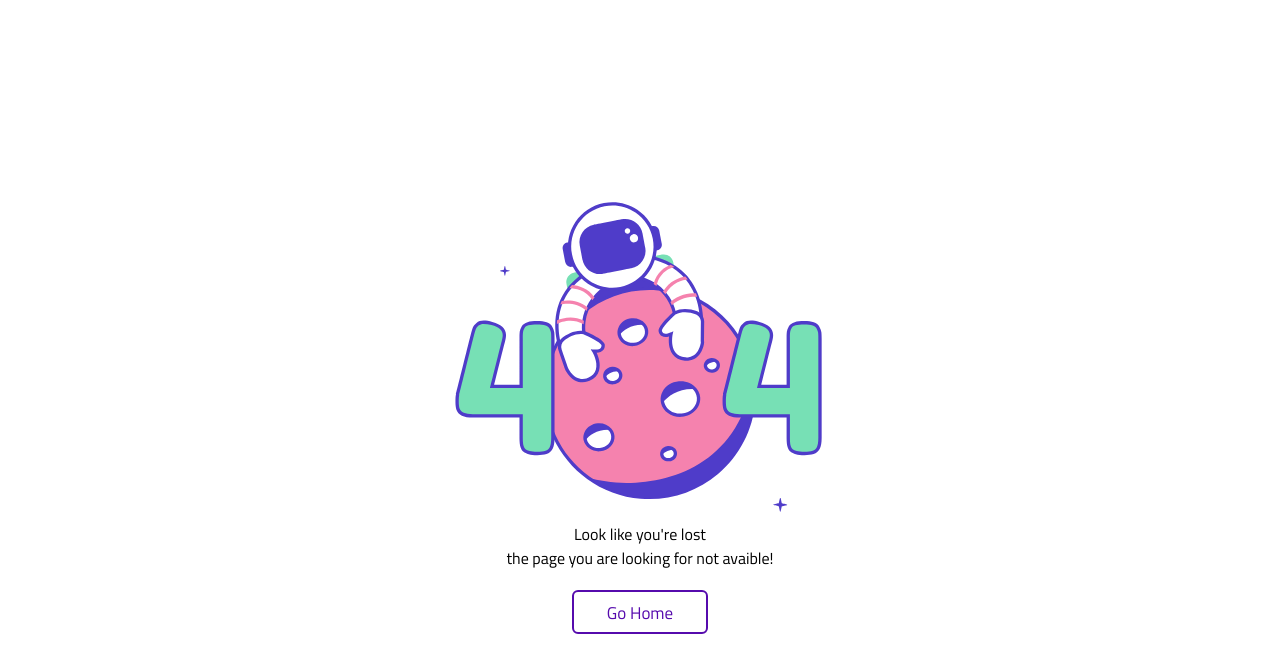
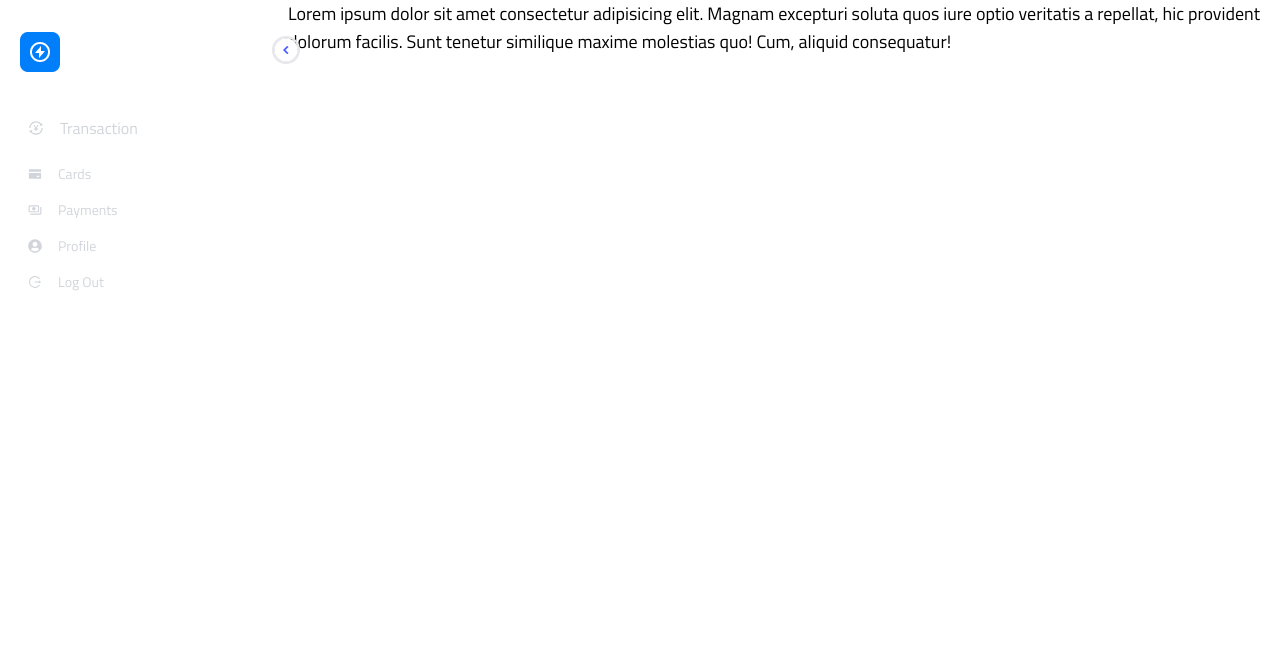
Before and after one commit to abdelhaq-laachari/CREDIT-DU-MAROC, a React (Create React App) app in the folder client/: page /dashboard in a window 1280 px wide. Shown: the top 672 px of the page. Built offline with nearby package versions, Linux system fonts and the light colour scheme.

Commit message:
feat: working on side bar

```diff
--- /dev/null
+++ b/client/src/components/Side bar/Sidebar.jsx
@@ -0,0 +1,105 @@
+import { useState } from "react";
+import { Link } from "react-router-dom";
+import { AiFillCreditCard, AiOutlineLogout, AiOutlineTransaction } from "react-icons/ai";
+import {MdOutlinePayments} from "react-icons/md";
+import { FaUserCircle } from "react-icons/fa";
+const App = () => {
+  const [open, setOpen] = useState(true);
+
+  return (
+    <div className="flex">
+      <div
+        className={` ${
+          open ? "w-72" : "w-20 "
+        } bg-dark-purple h-screen p-5  pt-8 relative duration-300`}
+      >
+        <img
+          src={require("../../assets/icons/control.png")}
+          alt="control"
+          className={`absolute cursor-pointer -right-3 top-9 w-7 border-dark-purple
+           border-2 rounded-full  ${!open && "rotate-180"}`}
+          onClick={() => setOpen(!open)}
+        />
+        <div className="flex gap-x-4 items-center">
+          <img
+            src={require("../../assets/icons/logo.png")}
+            alt="logo"
+            className={`cursor-pointer duration-500 ${
+              open && "rotate-[360deg]"
+            }`}
+          />
+          <h1
+            className={`text-white origin-left font-medium text-xl duration-200 ${
+              !open && "scale-0"
+            }`}
+          >
+            Credit du maroc
+          </h1>
+        </div>
+        <ul className="pt-9">
+          <Link to="/search">
+            <li
+              className={`flex mb-2 rounded-md p-2 cursor-pointer hover:bg-light-white text-gray-300 text-md items-center gap-x-4
+                "mt-2" "bg-light-white"
+                 `}
+            >
+              <AiOutlineTransaction />
+              <span className={`${!open && "hidden"} origin-left duration-200`}>
+                Transaction
+              </span>
+            </li>
+          </Link>
+          <Link to="/search">
+            <li
+              className={`flex  rounded-md p-2 cursor-pointer hover:bg-light-white text-gray-300 text-sm items-center gap-x-4
+                "mt-2" "bg-light-white"
+                 `}
+            >
+              <AiFillCreditCard />
+              <span className={`${!open && "hidden"} origin-left duration-200`}>
+                Cards
+              </span>
+            </li>
+          </Link>
+          <Link to="/search">
+            <li
+              className={`flex  rounded-md p-2 cursor-pointer hover:bg-light-white text-gray-300 text-sm items-center gap-x-4
+                "mt-2" "bg-light-white"
+                 `}
+            >
+              <MdOutlinePayments />
+              <span className={`${!open && "hidden"} origin-left duration-200`}>
+                Payments
+              </span>
+            </li>
+          </Link>
+          <Link to="/search">
+            <li
+              className={`flex  rounded-md p-2 cursor-pointer hover:bg-light-white text-gray-300 text-sm items-center gap-x-4
+                "mt-2" "bg-light-white"
+                 `}
+            >
+              <FaUserCircle />
+              <span className={`${!open && "hidden"} origin-left duration-200`}>
+                Profile
+              </span>
+            </li>
+          </Link>
+          <Link to="/search">
+            <li
+              className={`flex  rounded-md p-2 cursor-pointer hover:bg-light-white text-gray-300 text-sm items-center gap-x-4
+                "mt-2" "bg-light-white"
+                 `}
+            >
+              <AiOutlineLogout />
+              <span className={`${!open && "hidden"} origin-left duration-200`}>
+                Log Out
+              </span>
+            </li>
+          </Link>
+        </ul>
+      </div>
+    </div>
+  );
+};
+export default App;
--- /dev/null
+++ b/client/src/pages/dashboard/Home.jsx
@@ -0,0 +1,20 @@
+import React from "react";
+import Sidebar from "../../components/Side bar/Sidebar";
+
+const Home = () => {
+  return (
+    <div className="bg-blacks flex">
+      <Sidebar />
+      <div>
+        <p className="text-lg h-screen">
+          Lorem ipsum dolor sit amet consectetur adipisicing elit. Magnam
+          excepturi soluta quos iure optio veritatis a repellat, hic provident
+          dolorum facilis. Sunt tenetur similique maxime molestias quo! Cum,
+          aliquid consequatur!
+        </p>
+      </div>
+    </div>
+  );
+};
+
+export default Home;
--- a/client/src/routes/Routes.js
+++ b/client/src/routes/Routes.js
@@ -1,12 +1,13 @@
 import { BrowserRouter, Routes, Route } from "react-router-dom";
 import { ToastContainer } from "react-toastify";
-import 'react-toastify/dist/ReactToastify.css';
+import "react-toastify/dist/ReactToastify.css";
 import App from "../App";
 import Error from "../pages/Error";
 import SignIn from "../pages/auth/SignIn";
 import SignUp from "../pages/auth/SignUp.jsx";
 import Services from "../pages/Services";
 import About from "../pages/About";
+import Home from "../pages/dashboard/Home";
 
 const routes = () => {
   return (
@@ -18,6 +19,14 @@ const routes = () => {
           <Route path="/signup" element={<SignUp />} />
           <Route path="/service" element={<Services />} />
           <Route path="/about" element={<About />} />
+          <Route path="/dashboard">
+            <Route index element={<Home />} />
+            {/* <Route path="single" element={<User />} />
+            <Route
+              path="new"
+              element={<New inputs={userInputs} title="Add New User" />}
+            /> */}
+          </Route>
           <Route path="*" element={<Error />} />
         </Routes>
       </BrowserRouter>
```
Also changed, not shown: client/src/assets/icons/control.png (added), client/src/assets/icons/logo.png (added).
